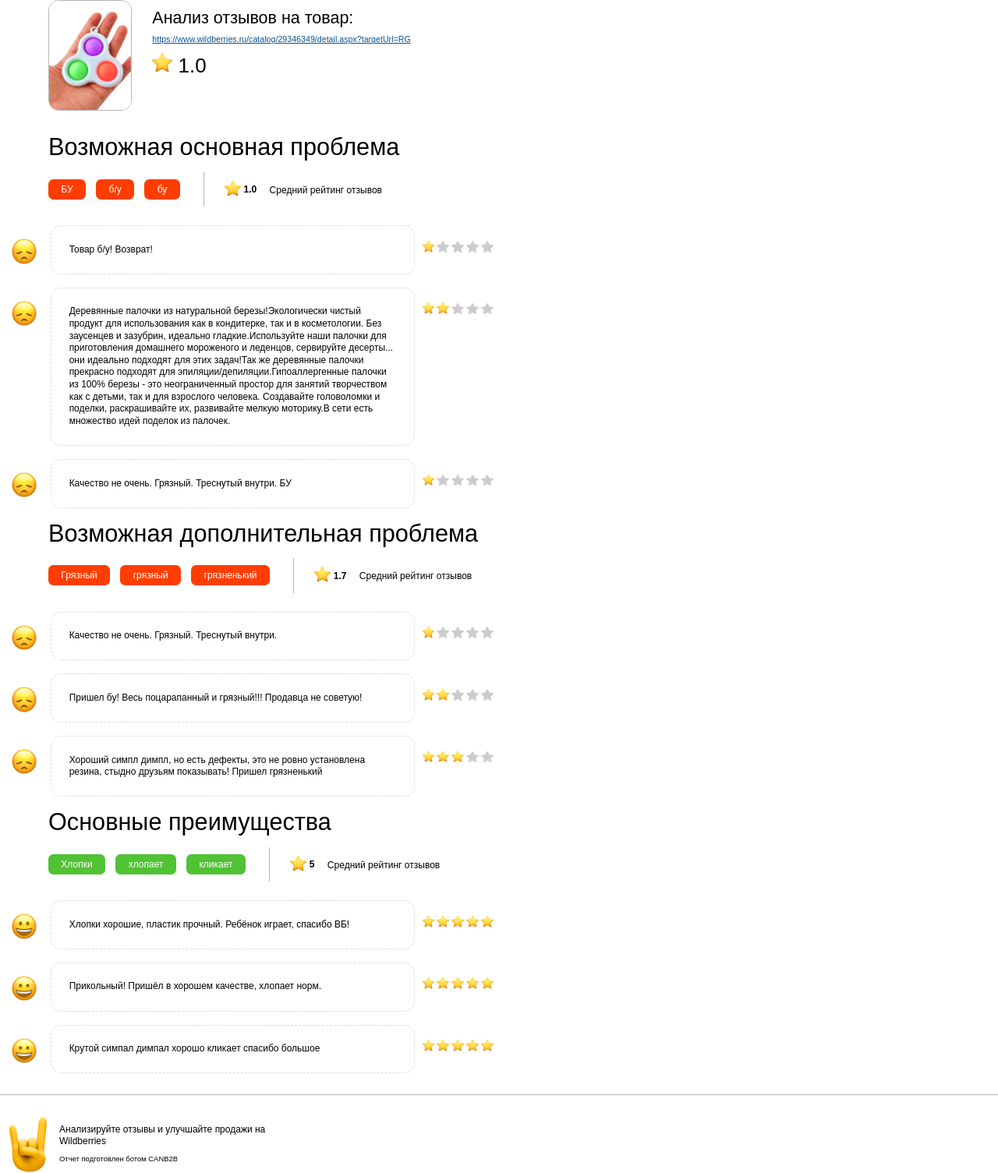
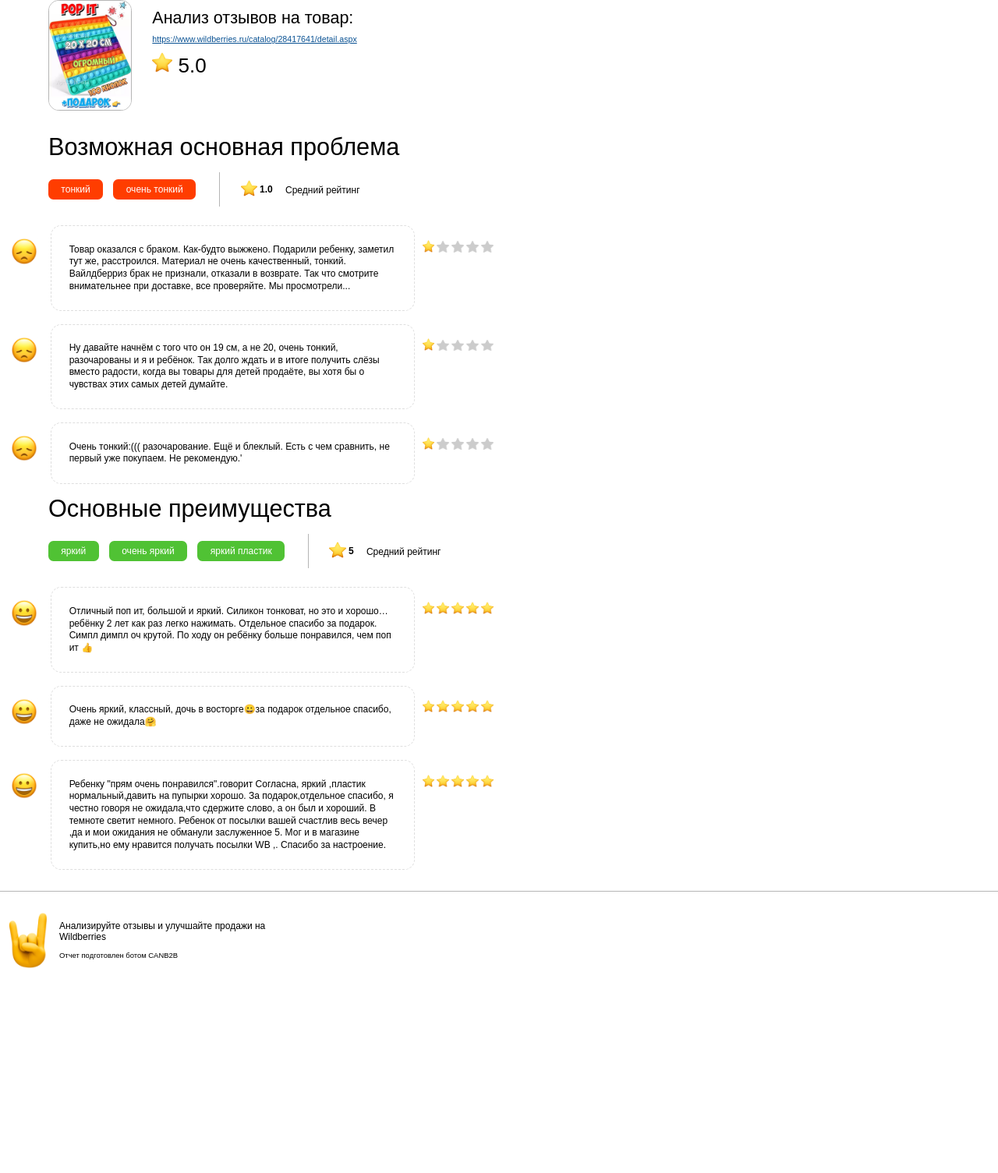
Before and after one commit to wildhack-sentiment/sentiment-telegram-bot, a Python web app: template src/app/templates/print/report.html in a window 1280 px wide. Shown: the whole page at 78% size. After the commit the page ends 1242 px from the top, so only its background shows below. Run offline with Jinja, Linux system fonts and the light colour scheme; the template is opened without the code that fills it, so the values that code supplies are empty; some web fonts are replaced.

Commit message:
New data for report

```diff
--- a/src/app/templates/print/css/style.css
+++ b/src/app/templates/print/css/style.css
@@ -341,7 +341,7 @@ h1 {
     padding-left: 10pt;
     font-size: 9.03pt;
     font-weight: 100;
-    width: 150pt;
+    width: 100pt;
 }
 
 .example {
--- a/src/app/templates/print/report.html
+++ b/src/app/templates/print/report.html
@@ -10,9 +10,9 @@
             <div class="column-right">
                 <h1>Анализ отзывов на товар:</h1>
 
-                <p><a href="https://www.wildberries.ru/catalog/29346349/detail.aspx?targetUrl=RG">https://www.wildberries.ru/catalog/29346349/detail.aspx?targetUrl=RG</a></p>
+                <p><a href="https://www.wildberries.ru/catalog/28417641/detail.aspx">https://www.wildberries.ru/catalog/28417641/detail.aspx</a></p>
 
-                <span class="starred-rating"><img src="images/star-on.png"> 1.0</span>
+                <span class="starred-rating"><img src="images/star-on.png"> 5.0</span>
             </div>
         </div>
 
@@ -20,12 +20,11 @@
             <h1>Возможная основная проблема</h1>
             <div class="suggestions-block">
                 <div class="suggestions">
-                    <span class="suggestion negative">БУ</span>
-                    <span class="suggestion negative">б/у</span>
-                    <span class="suggestion negative">бу</span>
+                    <span class="suggestion negative">тонкий</span>
+                    <span class="suggestion negative">очень тонкий</span>
                 </div>
                 <span class="starred-rating"><img src="images/star-on.png"> 1.0</span>
-                <span class="starred-rating-comment">Средний рейтинг отзывов</span>
+                <span class="starred-rating-comment">Средний рейтинг</span>
             </div>
         </div>
         <div class="examples">
@@ -34,7 +33,7 @@
                     <img src="images/emoji-sad.png">
                 </div>
                 <div class="text">
-                    Товар б/у! Возврат!
+                    Товар оказался с браком. Как-будто выжжено. Подарили ребенку, заметил тут же, расстроился. Материал не очень качественный, тонкий. Вайлдберриз брак не признали, отказали в возврате. Так что смотрите внимательнее при доставке, все проверяйте. Мы просмотрели...
                 </div>
                 <div class="rating">
                     <img src="images/star-on.png">
@@ -49,57 +48,7 @@
                     <img src="images/emoji-sad.png">
                 </div>
                 <div class="text">
-                    Деревянные палочки из натуральной березы!Экологически чистый продукт для использования как в кондитерке, так и в косметологии. Без заусенцев и зазубрин, идеально гладкие.Используйте наши палочки для приготовления домашнего мороженого и леденцов, сервируйте десерты... они идеально подходят для этих задач!Так же деревянные палочки прекрасно подходят для эпиляции/депиляции.Гипоаллергенные палочки из 100% березы - это неограниченный простор для занятий творчеством как с детьми, так и для взрослого человека. Создавайте головоломки и поделки, раскрашивайте их, развивайте мелкую моторику.В сети есть множество идей поделок из палочек.
-                </div>
-                <div class="rating">
-                    <img src="images/star-on.png">
-                    <img src="images/star-on.png">
-                    <img src="images/star-off.png">
-                    <img src="images/star-off.png">
-                    <img src="images/star-off.png">
-                </div>
-            </div>
-            <div class="example">
-                <div class="emoji">
-                    <img src="images/emoji-sad.png">
-                </div>
-                <div class="text">
-                    Качество не очень. Грязный. Треснутый внутри. БУ
-                </div>
-                <div class="rating">
-                    <img src="images/star-on.png">
-                    <img src="images/star-off.png">
-                    <img src="images/star-off.png">
-                    <img src="images/star-off.png">
-                    <img src="images/star-off.png">
-                </div>
-            </div>
-        </div>
-    </div>
-
-
-
-
-    <div class="page">
-        <div class="problem-lead">
-            <h1>Возможная дополнительная проблема</h1>
-            <div class="suggestions-block">
-                <div class="suggestions">
-                    <span class="suggestion negative">Грязный</span>
-                    <span class="suggestion negative">грязный</span>
-                    <span class="suggestion negative">грязненький</span>
-                </div>
-                <span class="starred-rating"><img src="images/star-on.png"> 1.7</span>
-                <span class="starred-rating-comment">Средний рейтинг отзывов</span>
-            </div>
-        </div>
-        <div class="examples">
-            <div class="example">
-                <div class="emoji">
-                    <img src="images/emoji-sad.png">
-                </div>
-                <div class="text">
-                    Качество не очень. Грязный. Треснутый внутри.
+                    Ну давайте начнём с того что он 19 см, а не 20, очень тонкий, разочарованы и я и ребёнок. Так долго ждать и в итоге получить слёзы вместо радости, когда вы товары для детей продаёте, вы хотя бы о чувствах этих самых детей думайте.
                 </div>
                 <div class="rating">
                     <img src="images/star-on.png">
@@ -114,27 +63,12 @@
                     <img src="images/emoji-sad.png">
                 </div>
                 <div class="text">
-                    Пришел бу! Весь поцарапанный и грязный!!! Продавца не советую!
+                    Очень тонкий:((( разочарование. Ещё и блеклый. Есть с чем сравнить, не первый уже покупаем. Не рекомендую.'
                 </div>
                 <div class="rating">
                     <img src="images/star-on.png">
-                    <img src="images/star-on.png">
                     <img src="images/star-off.png">
                     <img src="images/star-off.png">
-                    <img src="images/star-off.png">
-                </div>
-            </div>
-            <div class="example">
-                <div class="emoji">
-                    <img src="images/emoji-sad.png">
-                </div>
-                <div class="text">
-                    Хороший симпл димпл, но есть дефекты, это не ровно установлена резина, стыдно друзьям показывать! Пришел грязненький
-                </div>
-                <div class="rating">
-                    <img src="images/star-on.png">
-                    <img src="images/star-on.png">
-                    <img src="images/star-on.png">
                     <img src="images/star-off.png">
                     <img src="images/star-off.png">
                 </div>
@@ -148,12 +82,12 @@
             <h1>Основные преимущества</h1>
             <div class="suggestions-block">
                 <div class="suggestions">
-                    <span class="suggestion positive">Хлопки</span>
-                    <span class="suggestion positive">хлопает</span>
-                    <span class="suggestion positive">кликает</span>
+                    <span class="suggestion positive">яркий</span>
+                    <span class="suggestion positive">очень яркий</span>
+                    <span class="suggestion positive">яркий пластик</span>
                 </div>
                 <span class="starred-rating"><img src="images/star-on.png"> 5</span>
-                <span class="starred-rating-comment">Средний рейтинг отзывов</span>
+                <span class="starred-rating-comment">Средний рейтинг</span>
             </div>
         </div>
         <div class="examples">
@@ -162,7 +96,7 @@
                     <img src="images/emoji-happy.png">
                 </div>
                 <div class="text">
-                    Хлопки хорошие, пластик прочный. Ребёнок играет, спасибо ВБ!
+                    Отличный поп ит, большой и яркий. Силикон тонковат, но это и хорошо…ребёнку 2 лет как раз легко нажимать. Отдельное спасибо за подарок. Симпл димпл оч крутой. По ходу он ребёнку больше понравился, чем поп ит 👍
                 </div>
                 <div class="rating">
                     <img src="images/star-on.png">
@@ -177,7 +111,7 @@
                     <img src="images/emoji-happy.png">
                 </div>
                 <div class="text">
-                    Прикольный! Пришёл в хорошем качестве, хлопает норм.
+                    Очень яркий, классный, дочь в восторге😀за подарок отдельное спасибо, даже не ожидала🤗
                 </div>
                 <div class="rating">
                     <img src="images/star-on.png">
@@ -192,7 +126,7 @@
                     <img src="images/emoji-happy.png">
                 </div>
                 <div class="text">
-                    Крутой симпал димпал хорошо кликает спасибо большое
+                    Ребенку "прям очень понравился".говорит Согласна, яркий ,пластик нормальный,давить на пупырки хорошо. За подарок,отдельное спасибо, я честно говоря не ожидала,что сдержите слово, а он был и хороший. В темноте светит немного. Ребенок от посылки вашей счастлив весь вечер ,да и мои ожидания не обманули заслуженное 5. Мог и в магазине купить,но ему нравится получать посылки WB ,. Спасибо за настроение.
                 </div>
                 <div class="rating">
                     <img src="images/star-on.png">
```
Also changed, not shown: src/app/templates/print/images/example.jpeg.
